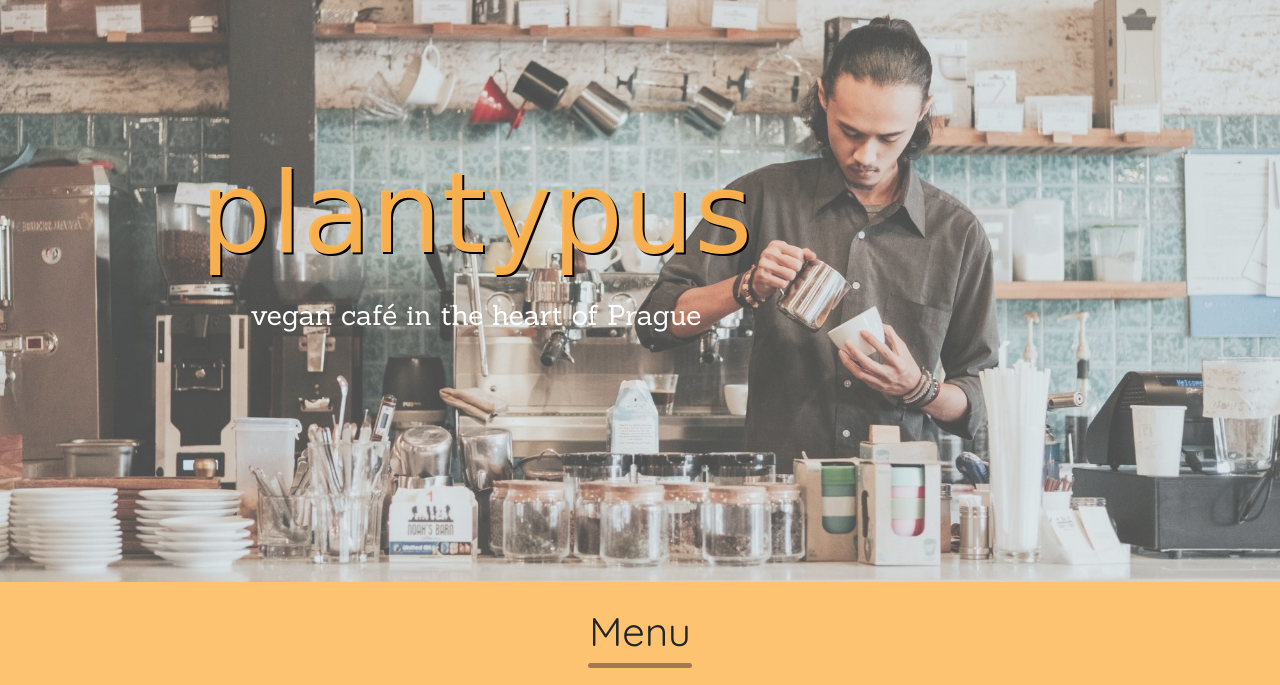
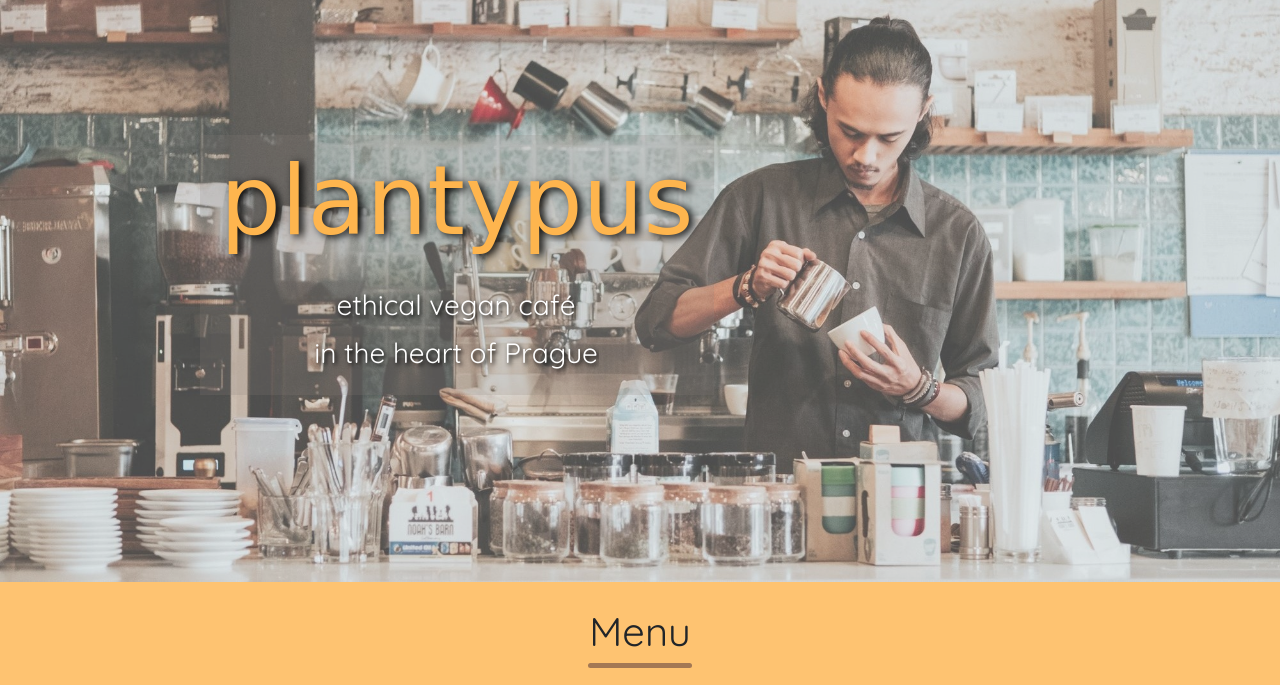
Before and after one commit to lucievr/plantypus-cafe-website, a plain HTML site: page index.html in a window 1280 px wide. Shown: the part 65-750 px from the top of the page. Drawn offline with nearby package versions, Linux system fonts and the light colour scheme; a web font is replaced by a local one.

Commit message:
Add anime.js animation and styling

```diff
--- a/css/style.css
+++ b/css/style.css
@@ -41,10 +41,10 @@ body {
     }
 
 .big-heading {
-    font-size: 7rem;
+    font-size: 6rem;
     font-family: 'Sofia', cursive;
-    color: rgba(254,181,78, 0.97);
-    text-shadow: 2px 2px black;
+    color: rgba(254,181,78, 1);
+    text-shadow: 4px 2px 8px black;
 }
 
 h2, h5 {
@@ -52,7 +52,7 @@ h2, h5 {
     padding-top: 10px;
 }
 
-h1 {
+h1, h3 {
     font-family: 'Quicksand', sans-serif;
 }
 h1, h3 {
@@ -93,7 +93,31 @@ cursor: pointer;
     z-index: 3;
     color: white;
     margin: 200px;
+    text-shadow: 2px 2px 4px #000000;
+    background-color: rgba(133,125,121, 0.2);
+    padding: 0 20px 0;
+    /* border-radius: 100px; */
 }
+
+.ml6 {
+    position: relative;
+  }
+
+  .ml6 .text-wrapper {
+    position: relative;
+    display: inline-block;
+    padding-top: 0.2em;
+    padding-right: 0.05em;
+    padding-bottom: 0.1em;
+    overflow: hidden;
+  }
+
+  .ml6 .letter {
+    display: inline-block;
+    line-height: 1em;
+  }
+
+
 img.cafe {
     width: 100%;
     height: auto;
@@ -122,6 +146,7 @@ img.cafe {
     background-color: rgba(255, 255, 255, 0.3);
     border-radius: 8px;
     margin: 20px;
+    box-shadow: 0 10px 25px 0 rgba(0, 0, 0, 0.1), 0 10px 30px 0 rgba(0, 0, 0, 0.1);
 }
 ul {
     padding: 20px 25px 5px 40px;
@@ -137,6 +162,7 @@ li {
     margin: 20px;
     display: inline-block;
     transition: all 0.8s;
+    box-shadow: 0 10px 25px 0 rgba(0, 0, 0, 0.1), 0 10px 30px 0 rgba(0, 0, 0, 0.1);
 }
 
 .vegas-container:hover {
@@ -198,13 +224,21 @@ img.staff:hover {
 
 ol.carousel-indicators li {
     background-color: rgba(254,181,78, 0.9);
+    margin-bottom: 25px;
+}
+
+.carousel-control-prev-icon, .carousel-control-next-icon {
+    background-color: rgba(254,181,78, 0.4);
+    border-radius: 8px;
+    padding: 20px;
 }
 
 img.about {
-    width: 310px;
-    height: auto;
+    width: auto;
+    height: 470px;
     border-radius: 5px;
-    /* margin: 25px; */
+    box-shadow: 0 10px 25px 0 rgba(0, 0, 0, 0.1), 0 10px 30px 0 rgba(0, 0, 0, 0.1);
+    margin-bottom: 30px;
 
 
 }
--- a/index.html
+++ b/index.html
@@ -74,7 +74,13 @@
                 </nav>
                 <div class="title">
                     <h1 class="big-heading">plantypus</h1>
-                    <h3>vegan café in the heart of Prague</h3>
+                    <h3 class="ml6">
+                            <span class="text-wrapper">
+                              <h3 class="letters">ethical vegan café</h3>
+                              <h3 class="letters">in the heart of Prague</h3>
+                            </span>
+                            </span>
+                          </h3>
                 </div>
                 <img class="cafe img-fluid" src="./img/cafe1.jpg" alt="">
             </div>
@@ -165,6 +171,7 @@
                     <span class="sr-only">Next</span>
                 </a>
             </div>
+
         </div>
     </section>
 
@@ -341,6 +348,7 @@
     <script src="https://stackpath.bootstrapcdn.com/bootstrap/4.3.1/js/bootstrap.min.js"
         integrity="sha384-JjSmVgyd0p3pXB1rRibZUAYoIIy6OrQ6VrjIEaFf/nJGzIxFDsf4x0xIM+B07jRM" crossorigin="anonymous">
     </script>
+    <script src="https://cdnjs.cloudflare.com/ajax/libs/animejs/2.2.0/anime.min.js"></script>
     <script src="https://cdn.jsdelivr.net/npm/flatpickr"></script>
     <script src="./vendor/vegas/vegas.min.js"></script>
     <script src="./js/main.js"></script>
--- a/js/main.js
+++ b/js/main.js
@@ -1,4 +1,26 @@
 //jshint esversion: 6
+
+//moving letters animation
+$('.ml6 .letters').each(function(){
+    $(this).html($(this).text().replace(/([^\x00-\x80]|\w)/g, "<span class='letter'>$&</span>"));
+  });
+
+  anime.timeline({loop: true})
+    .add({
+      targets: '.ml6 .letter',
+      translateY: ["1.5em", 0],
+      translateZ: 0,
+      duration: 750,
+      delay: function(el, i) {
+        return 50 * i;
+      }
+    }).add({
+      targets: '.ml6',
+      opacity: 0,
+      duration: 1000,
+      easing: "easeOutExpo",
+      delay: 5000
+    });
 
 flatpickr("#date", {
     "locale": {
@@ -85,10 +107,8 @@ $("a.nav-link").click(function () {
     let sectionId = $(this).attr("href");
     //looking for a anchor tag inside class menu ul li; return attribute value of href id (e.g. booking, contact etc.)
     let sectionPosition = $(sectionId).offset().top;                        //figure out position of section Id from top
-    let menuHeight = $(".navbar").height();
-
         $("html").animate({
-            scrollTop: sectionPosition - menuHeight - 15
+            scrollTop: sectionPosition - 55
         });
     }
 );
```
